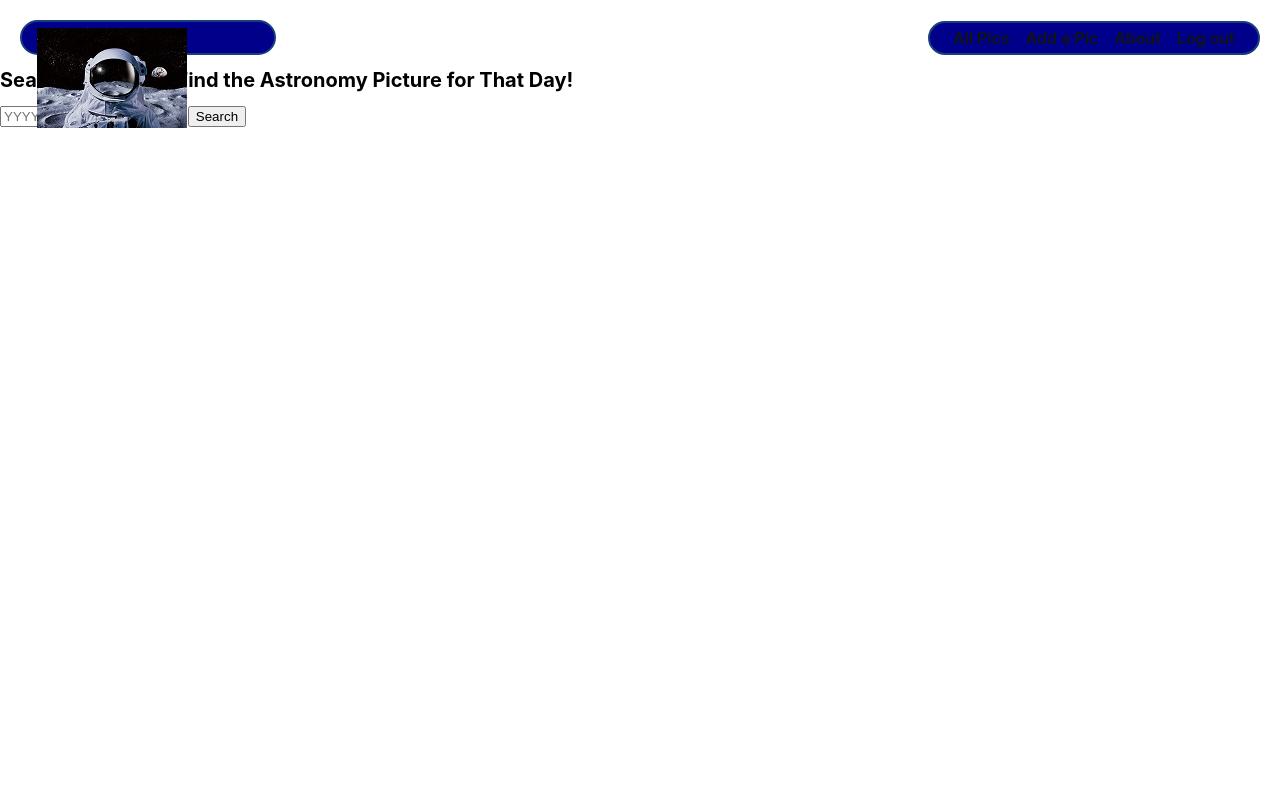
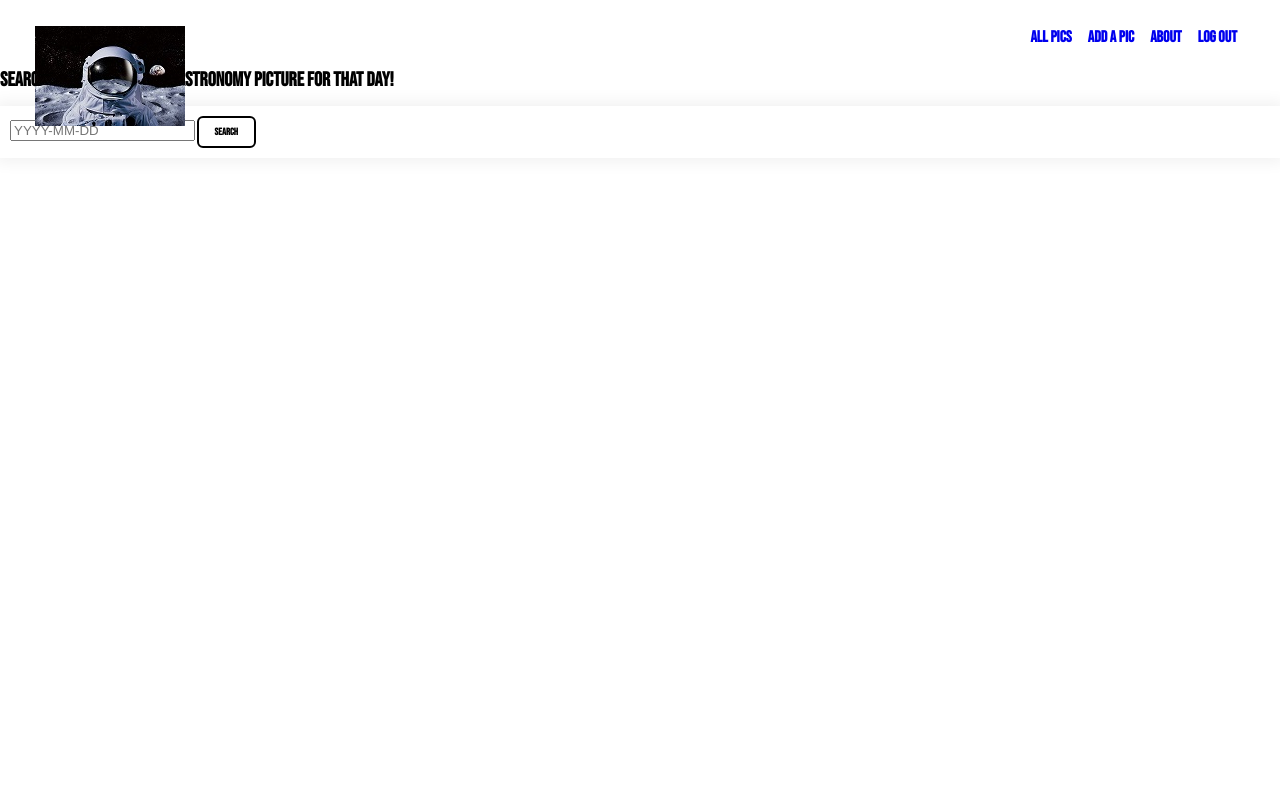
Before and after one commit to armascetti/Spacey, a Django app: page /pics/create in a window 1280 px wide. Run offline with Django 3.2, Linux system fonts and the light colour scheme; the visitor is signed in with stand-in values (Sample User, id 1).

Commit message:
Config deployment

```diff
--- a/main_app/static/css/base.css
+++ b/main_app/static/css/base.css
@@ -22,28 +22,7 @@ body {
   display: flex;
   flex-direction: column;
   align-items: center;
-  font-family: -apple-system, BlinkMacSystemFont, 'Segoe UI', 'Roboto', 'Oxygen',
-    'Ubuntu', 'Cantarell', 'Fira Sans', 'Droid Sans', 'Helvetica Neue',
-    sans-serif;
-  min-height: 100vh;
-  --nav-bg: rgba(28, 51, 63, 0.7);
-  --nav-bg-ff: rgba(104, 197, 248, .9);
-  --borders: rgb(24, 63, 124) solid 2px;
-  --text-color: rgb(17, 20, 17);
-  --link-hover-color: rgb(16, 56, 158);
-  --button-bg: rgb(245, 245, 245);
-  --button-bg-hover: rgb(226, 226, 226);
-  --submit: rgb(26, 128, 0);
-  --warn: rgb(255, 102, 0);
-  --danger: rgb(220, 20, 30);
-  --secondary: rgb(57, 57, 57);
-  --card-box-shadow: 5px 5px 6px -1px #AAA;
-  --font-xtreme: 4.2rem;
-  --font-xxl: 3.6rem;
-  --font-xl: 2.4rem;
-  --font-l: 1.8rem;
-  --font-reg: 1.6rem;
-  --card-border-radius: 6px;
+  font-family: 'Bebas Neue', cursive;
 }
 
 header {
@@ -72,13 +51,13 @@ h2 {
 
 nav a {
   text-decoration: none;
-  color: var(--text-color);
+  font-family: 'Bebas Neue', cursive;
   font-weight: 600;
   font-size: 16px;
 }
 
 nav a:hover {
-  color: var(--link-hover-color)
+  color: white;
 }
 
 nav ul {
@@ -234,9 +213,7 @@ nav li {
   nav,
   .header-logo-container {
     margin: 0;
-    background: var(--nav-bg-ff);
-    border: var(--borders);
-    border-radius: 18px;
+    border-radius: 50%;
   }
 
   nav {
@@ -244,7 +221,6 @@ nav li {
   }
 
   .header-logo-container {
-    /* visual fix to help align logo */
     padding-top: 6px;
     width: 256px;
     height: 35px;
@@ -258,7 +234,7 @@ nav li {
 
     nav,
     .header-logo-container {
-      background: darkblue;
+      border-radius: 50%;
       -webkit-backdrop-filter: blur(3px);
       backdrop-filter: blur(3px);
     }
--- a/main_app/static/css/form.css
+++ b/main_app/static/css/form.css
@@ -4,36 +4,15 @@
   width: 100%;
 }
 
-table {
-  padding: 0 40px;
-  width: 100%;
-  border-spacing: 0 20px;
+.date-form {
+  padding:10px;
+  margin:10px 0;
+  box-shadow:0 0 15px 4px rgba(0,0,0,0.06);
 }
 
-th {
-  text-align: left;
-  padding: 6px 20px 0 0;
-  font-weight: normal;
-  vertical-align: top;
-  font-size: var(--font-reg);
-}
 
-td {
-  max-width: 60%;
-}
-
-td > * {
-  width: 100%;
-  padding: 2px 4px;
-  font-size: var(--font-l);
-}
-
-td > textarea {
-  height: calc(4 * var(--font-l) + 8px);
-  font-family: inherit;
-}
-
-.btn {
+.search-btn {
   align-self: flex-end;
   margin-right: 40px;
+  box-shadow:0 0 15px 4px rgba(0,0,0,0.06);
 }
--- a/main_app/templates/base.html
+++ b/main_app/templates/base.html
@@ -12,6 +12,9 @@
     href="{% static 'images/favicon.jpg' %}"
   >
   <title>Spacey</title>
+  <link rel="preconnect" href="https://fonts.googleapis.com">
+  <link rel="preconnect" href="https://fonts.gstatic.com" crossorigin>
+  <link href="https://fonts.googleapis.com/css2?family=Bebas+Neue&display=swap" rel="stylesheet">
   <link rel="stylesheet" type="text/css" href="{% static 'css/base.css' %}">
   {% block head %}
   {% endblock %}
--- a/main_app/templates/home.html
+++ b/main_app/templates/home.html
@@ -9,7 +9,7 @@
 <h1> Welcome to Spacey!! </h1>
 <section class="logo-container">
   <div class="space-container">
-    <img src="{% static 'images/homepic.jpg' %}" alt="Outerspace homepage" />
+    <img class="space-home" src="{% static 'images/homepic.jpg' %}" alt="Outerspace homepage" />
   </div>
 </section>
 {% if not user.is_authenticated %}
--- a/main_app/templates/main_app/space_form.html
+++ b/main_app/templates/main_app/space_form.html
@@ -8,10 +8,12 @@
 {% block content %}
 
 <h1> Search by Date to Find the Astronomy Picture for That Day! </h1>
-<form action="{% url 'pics_create' %}" method = "get">
+<div class="date-form">
+    <form  action="{% url 'pics_create' %}" method = "get">
     {% csrf_token %}
     <input type="text" name="date" placeholder="YYYY-MM-DD">
-    <button type="submit" value="Search"> Search</button>
+    <button class="search btn" type="submit" value="Search"> Search</button>
+</div>
 </form>
 
     {% endblock %}
```
Also changed, not shown: main_app/static/css/home.css (+1 -8 lines), requirements.txt (added, +19 -0 lines), spacey/settings.py (+16 -2 lines), 1 other file.
